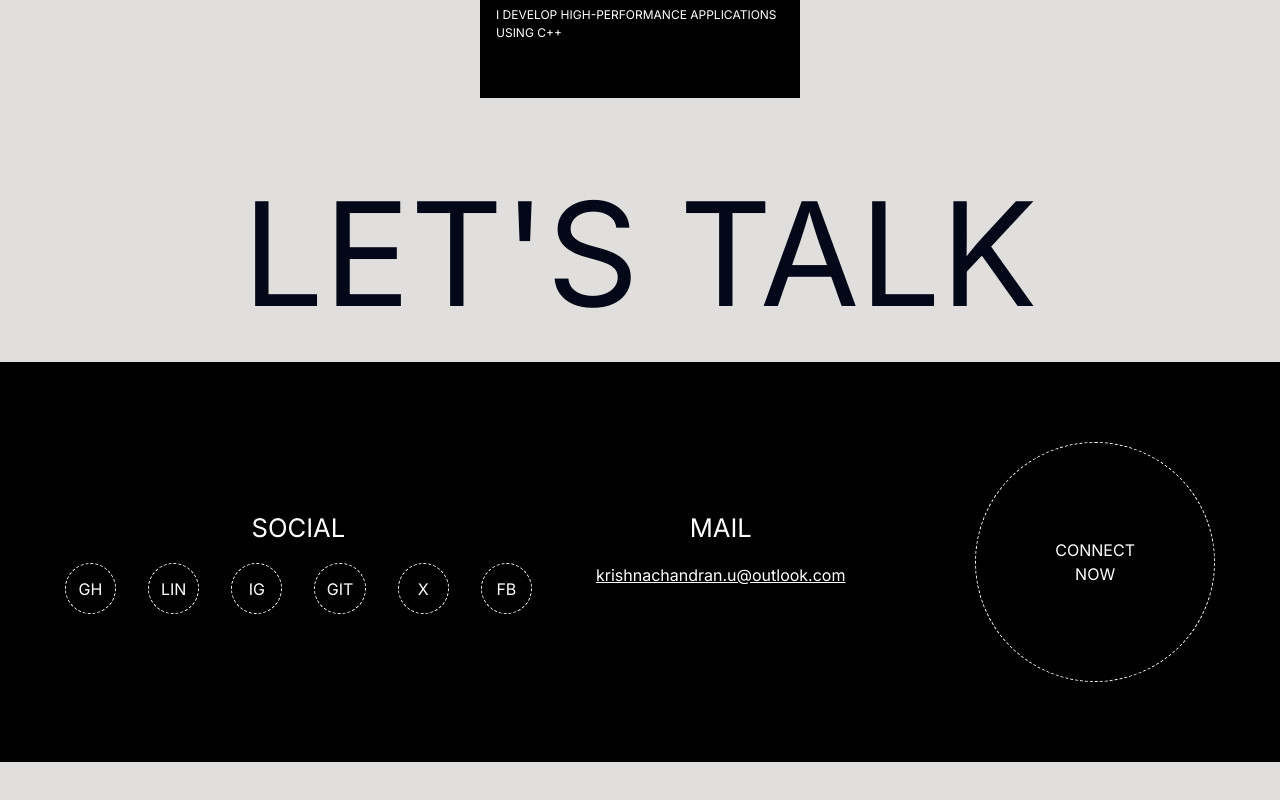
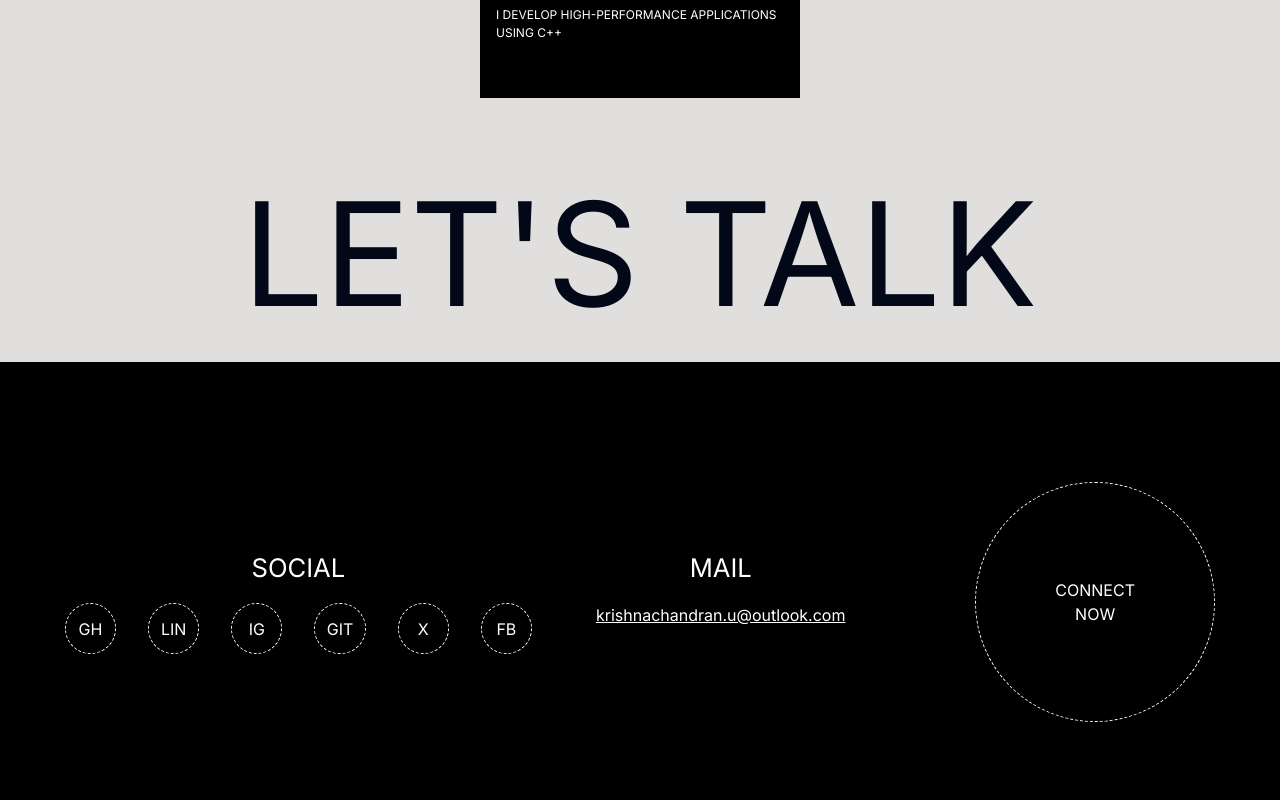
Before and after one commit to krishnachandran-u/krishnachandran, a Next.js app: page / in a window 1280 px wide. Shown: the part 3432-4232 px from the top of the page. Before the commit the page ends 4194 px from the top, so only its background shows below. Built offline with nearby package versions, Linux system fonts and the light colour scheme.

Commit message:
lets talk page

```diff
--- a/src/components/Connect.tsx
+++ b/src/components/Connect.tsx
@@ -1,19 +1,25 @@
 import styles from '../styles/Connect.module.scss'
+import FadeInWhenVisible from './FadeInWhenVisible'
 
 export default function Connect() {
     return (
         <>
             <div className = {styles.root}>
                 <div className = {styles.main}>
+                    <FadeInWhenVisible flow = "left">
                     <div className = {styles.title}>
                         LET&apos;S TALK
                     </div>
+                    </FadeInWhenVisible>
                     <div className = {styles.contact}>
                         <div className = {styles.socialAndMail}>
                         <div className = {styles.social}>
+                            <FadeInWhenVisible flow = "up">
                             <div className = {styles.subheading}>
                                 SOCIAL
                             </div>
+                            </FadeInWhenVisible>
+                            <FadeInWhenVisible flow = "up">
                             <div className = {styles.iconList}>
                                 <div className = {styles.icon}>GH</div>
                                 <div className = {styles.icon}>LIN</div>
@@ -22,22 +28,29 @@ export default function Connect() {
                                 <div className = {styles.icon}>X</div>
                                 <div className = {styles.icon}>FB</div>
                             </div>
+                            </FadeInWhenVisible>
                         </div>
                         <div className = {styles.mail}>
+                            <FadeInWhenVisible flow = "up">
                             <div className = {styles.subheading}>
                                 MAIL
                             </div>
+                            </FadeInWhenVisible>
+                            <FadeInWhenVisible flow = "up">
                             <div className = {styles.mailID}>
                                 krishnachandran.u@outlook.com
                             </div>
+                            </FadeInWhenVisible>
                         </div>
                         </div>
+                        <FadeInWhenVisible flow = "up">
                         <div className = {styles.connectNow}>
                             <div className = {styles.connectNowText}>
                                 CONNECT<br />
                                 NOW
                             </div>
                         </div>
+                        </FadeInWhenVisible>
                     </div>
                 </div>
             </div>
--- a/src/components/WorkListItem.tsx
+++ b/src/components/WorkListItem.tsx
@@ -20,32 +20,32 @@ export default function WorkListItem({index, description, title, link, image}: W
             <div className = {styles.root}>
                 <div className = {styles.main}>
                     <div>
-                        <FadeInWhenVisible flow = "up">
+                        <FadeInWhenVisible flow = "right">
                         <div className = {styles.index}>
                             {index}
                         </div>
                         </FadeInWhenVisible>
-                        <FadeInWhenVisible flow = "up">
+                        <FadeInWhenVisible flow = "right">
                         <div className = {styles.title}>
                             {title}
                         </div>
                         </FadeInWhenVisible>
                     </div>
                     <div className = {styles.imageDiv}>
-                        <FadeInWhenVisible flow = "up">
+                        <FadeInWhenVisible flow = "right">
                         <div className={styles.image} style={{backgroundImage: `url(${image})`}}>
 
                         </div>
                         </FadeInWhenVisible>
                     </div>
-                    <FadeInWhenVisible flow = "up">
+                    <FadeInWhenVisible flow = "right">
                     <div className = {styles.descriptionAndLink}>
-                        <FadeInWhenVisible flow = "up">
+                        <FadeInWhenVisible flow = "right">
                         <div className = {styles.description} >
                             {description}
                         </div>
                         </FadeInWhenVisible>
-                        <FadeInWhenVisible flow = "up">
+                        <FadeInWhenVisible flow = "right">
                         <div className = {styles.link}>
                             <MdArrowOutward size = "3rem" />
                         </div>
--- a/src/styles/Connect.module.scss
+++ b/src/styles/Connect.module.scss
@@ -13,7 +13,7 @@
         }
 
         .contact {
-            height: 50vh;
+            height: 60vh;
             display: flex;
             flex-direction: row;
             justify-content: space-around;
```
